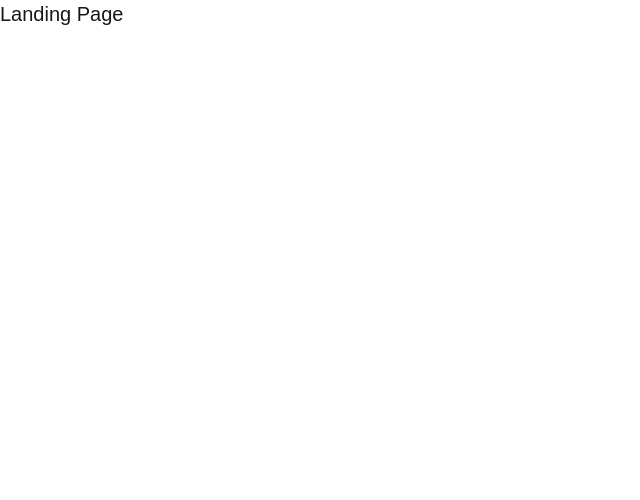
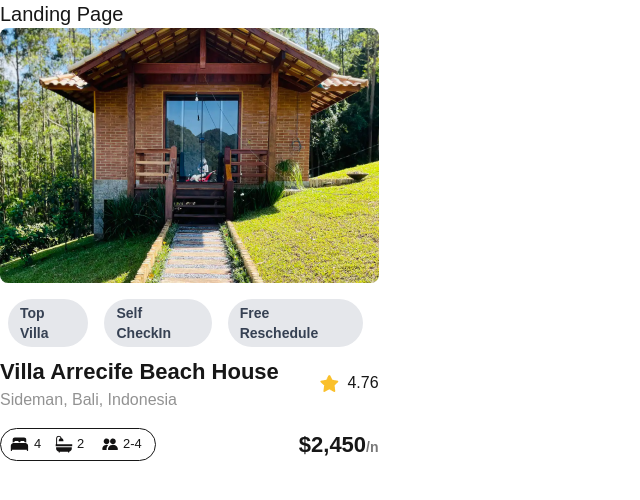
Before and after one commit to enyasystem/alx-project-0x00-setup, a Next.js app in the folder alx-project-0x00/: page /landing in a window 1280 px wide. Shown: the top 500 px of the page, without its empty margins (0-640 px from the left). Built offline with nearby package versions, Linux system fonts and the light colour scheme.

Commit message:
feat(ui): Render cards in Landing page

```diff
--- a/alx-project-0x00/pages/landing.tsx
+++ b/alx-project-0x00/pages/landing.tsx
@@ -1,10 +1,13 @@
 import React from 'react';
+import Card from '@/components/Card';
 
 const Landing: React.FC = () => {
     return (
         <div>
             <h1 className="text-xl font-extralight">Landing Page</h1>
+            <Card />
         </div>
+
     );
 };
 
```
Also changed, not shown: alx-project-0x00/public/assets/house.png (renamed from alx-project-0x00/public/assets/images/house.png), alx-project-0x00/public/assets/star.png (renamed from alx-project-0x00/public/assets/images/star.png).
